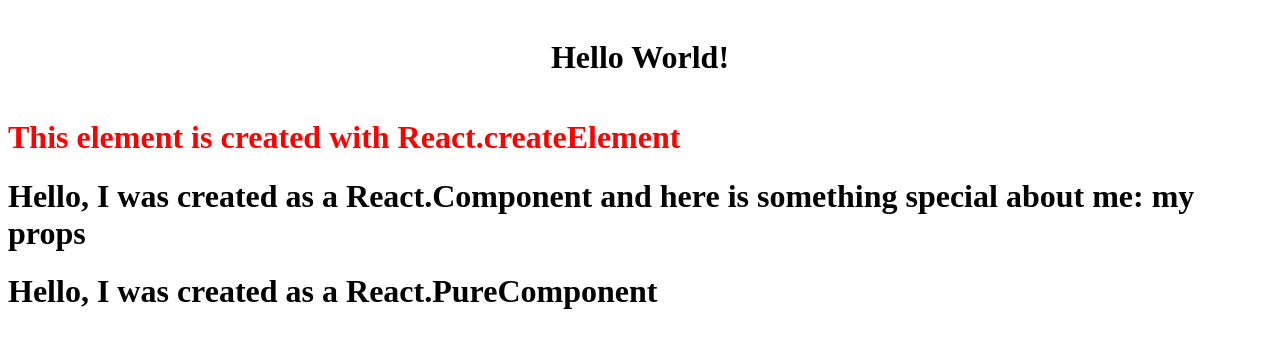
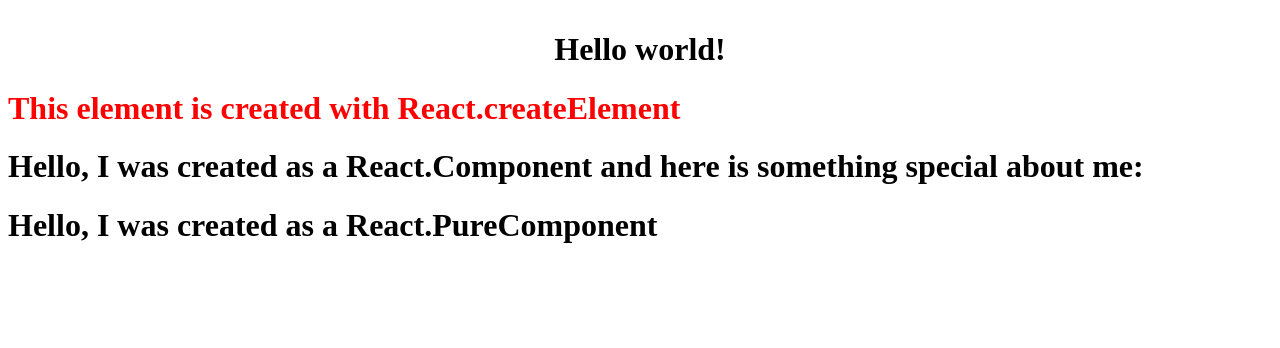
Before and after one commit to spirithntr/react-gmp, a React app: page / in a window 1280 px wide. Shown: the top 348 px of the page. Built offline with nearby package versions, Linux system fonts and the light colour scheme.

Commit message:
fix: remove multiple roots
move components into App

```diff
--- a/index.html
+++ b/index.html
@@ -7,8 +7,5 @@
 
   <body>
     <div id="root"></div>
-    <div id="root-1"></div>
-    <div id="root-2"></div>
-    <div id="root-3"></div>
   </body>
 </html>
--- a/index.js
+++ b/index.js
@@ -2,11 +2,5 @@ import React from 'react';
 import ReactDOM from 'react-dom';
 
 import { App } from './src/App';
-import { CreatedElement } from './src/createElement';
-import { Welcome } from './src/component';
-import { PureWelcome } from './src/pureComponent';
 
 ReactDOM.render(<App />, document.getElementById('root'));
-ReactDOM.render(CreatedElement, document.getElementById('root-1'));
-ReactDOM.render(<Welcome special={'my props'} />, document.getElementById('root-2'));
-ReactDOM.render(<PureWelcome />, document.getElementById('root-3'));
--- a/src/App.tsx
+++ b/src/App.tsx
@@ -1,8 +1,15 @@
 import React from 'react';
 import 'App.scss';
 
+import { CreatedElement } from './createElement';
+import { Welcome } from './component';
+import { PureWelcome } from './pureComponent';
+
 export const App = () => (
-  <div className="container">
-    <h1>Hello World!</h1>
-  </div>
+  <>
+    <h1 className="container">Hello world!</h1>
+    {CreatedElement}
+    <Welcome />
+    <PureWelcome />
+  </>
 );
```
Also changed, not shown: 1 other file (tests, documents, lock files or other folders).
